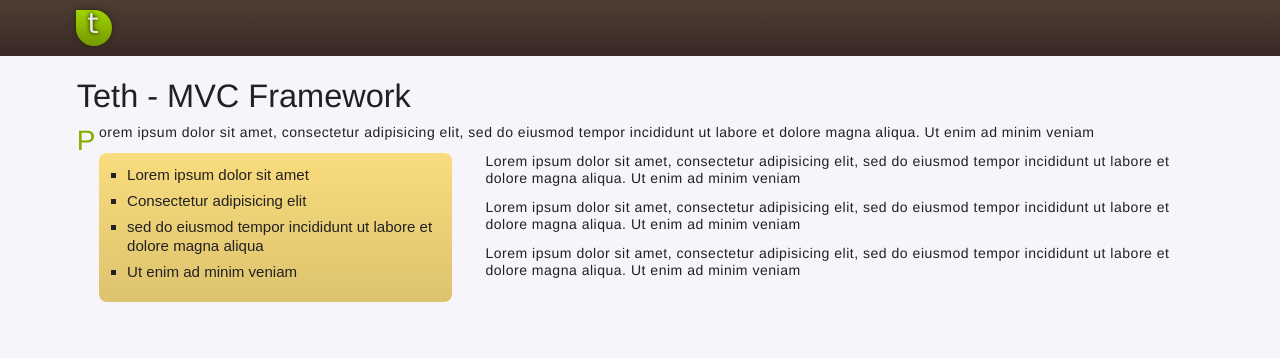
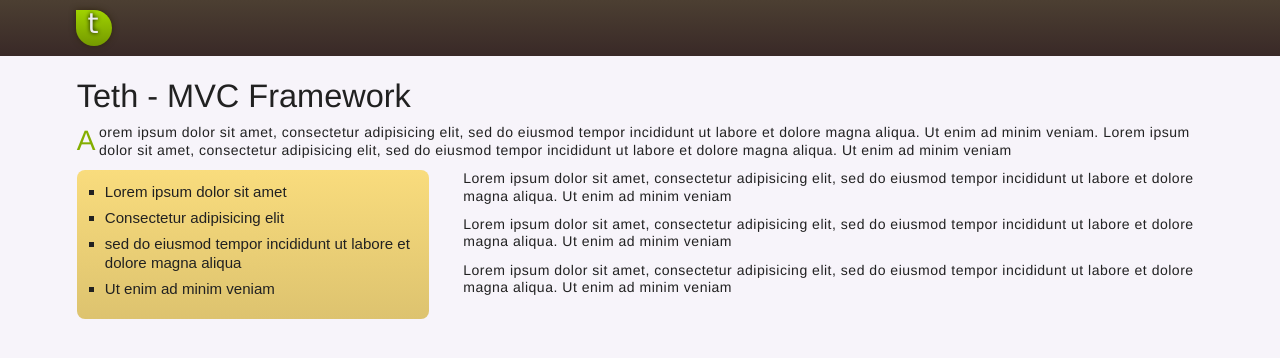
Before and after one commit to charlesmarshall/teth, a Jekyll site: the page test.html, which Jekyll copies as it is, in a window 1280 px wide. Shown: the top 358 px of the page. Built offline with Jekyll 4.4.1, drawn with Linux system fonts in a browser that asks for light colours; comment, search, counter and statistics services are not loaded.

Commit message:
more copy

```diff
--- a/test.html
+++ b/test.html
@@ -21,7 +21,7 @@
   <div class='full clearfix' id="introduction">
     <h1>Teth - MVC Framework</h1>
 
-    <p class='first'>Porem ipsum dolor sit amet, consectetur adipisicing elit, sed do eiusmod tempor incididunt ut labore et dolore magna aliqua. Ut enim ad minim veniam</p>
+    <p class='first'>Aorem ipsum dolor sit amet, consectetur adipisicing elit, sed do eiusmod tempor incididunt ut labore et dolore magna aliqua. Ut enim ad minim veniam. Lorem ipsum dolor sit amet, consectetur adipisicing elit, sed do eiusmod tempor incididunt ut labore et dolore magna aliqua. Ut enim ad minim veniam</p>
 
     <div class='feature feature0 curvy yellow_gradient'>
       <ul>
```
